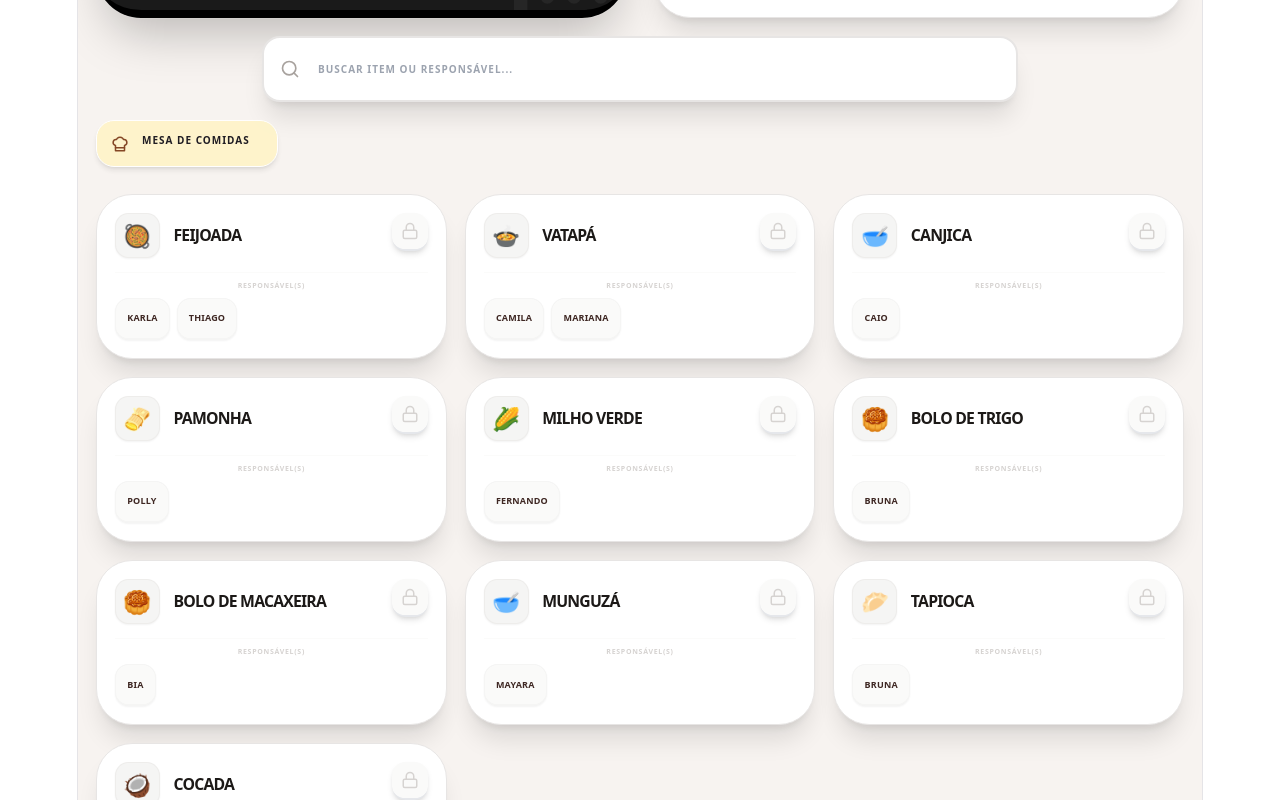
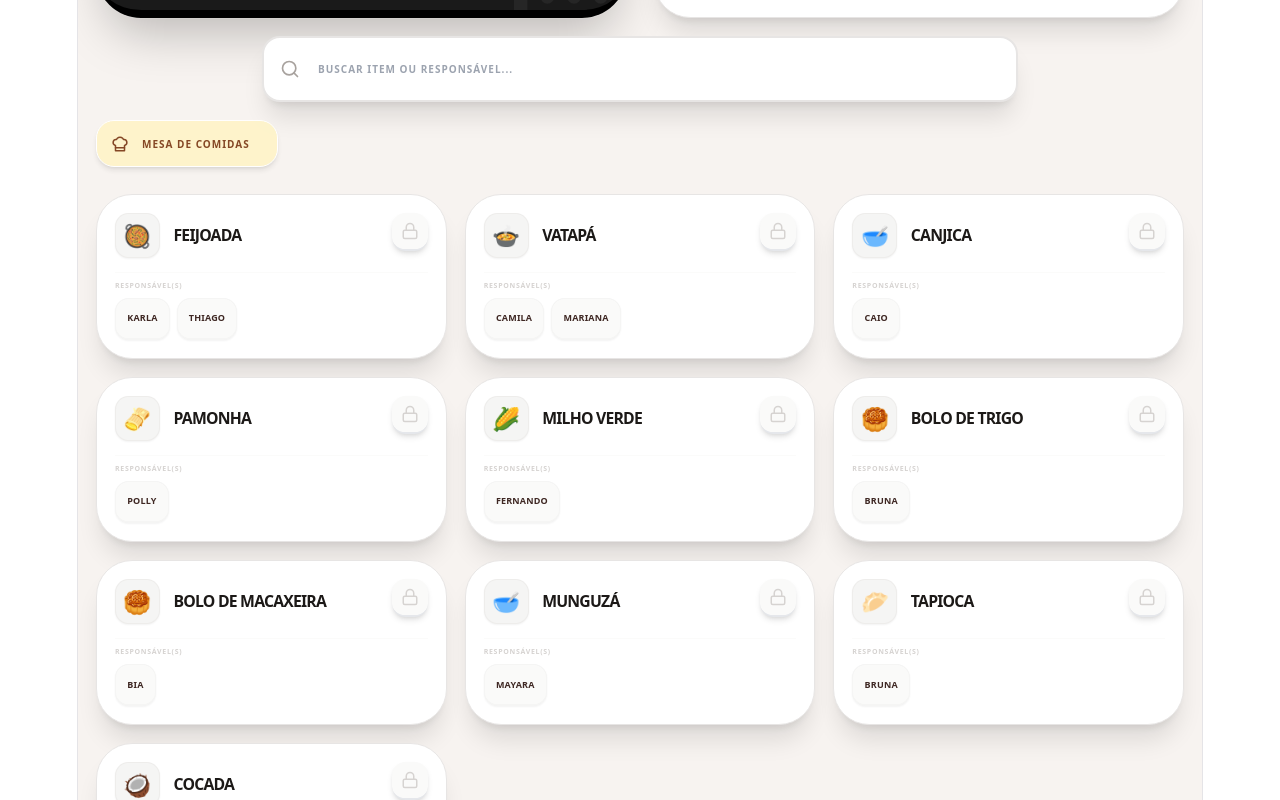
Before and after one commit to camisarp/obrigacao-pretos-velhos, a React (Vite) app: page / in a window 1280 px wide. Shown: the part 1240-2040 px from the top of the page. Built offline with nearby package versions, Linux system fonts and the light colour scheme; no server answers.

Commit message:
fix: corrige contraste dos títulos e alinhamento do relatório

```diff
--- a/src/App.tsx
+++ b/src/App.tsx
@@ -413,7 +413,7 @@ const App = () => {
 
   const reportText = useMemo(() => {
     let report = `Ilè Asè Ôgún Méjèje ty Ộ'ṣun Íjimú\n`;
-    report += `Bàbálórìṣà Geraldo Nunes da Rocha\n`;
+    report += `Bàbálórìṣà Geraldo Nunes da Rocha\n\n`;
     report += `RELATÓRIO FINAL - OBRIGAÇÃO PRETOS VELHOS 2025\n`;
     report += `--------------------------------------------------\n\n`;
     report += `👥 PRESENÇA TOTAL: ${totalParticipants} PESSOAS\n`;
@@ -482,7 +482,7 @@ const App = () => {
         <head>
           <title>Relatório - Obrigação Pretos Velhos</title>
           <style>
-            body { font-family: 'Courier New', Courier, monospace; padding: 40px; line-height: 1.5; font-size: 13px; color: #333; white-space: pre-wrap; }
+            body { font-family: 'Courier New', Courier, monospace; padding: 40px; line-height: 1.5; font-size: 13px; color: #333; white-space: pre-wrap; text-align: left; }
             @media print { @page { margin: 15mm; } }
           </style>
         </head>
@@ -636,7 +636,7 @@ const App = () => {
     return (
       <div className="min-h-screen bg-[#f7f3f0] flex flex-col items-center justify-center p-10 space-y-4">
         <Loader2 className="animate-spin text-amber-600" size={48} />
-        <p className="font-black text-[10px] text-stone-400 uppercase tracking-[0.2em]">Conectando à Zeladoria...</p>
+        <p className="font-black text-[10px] text-stone-400 uppercase tracking-[0.2em]">Conectando ao Ilè...</p>
       </div>
     );
   }
@@ -1140,7 +1140,7 @@ const App = () => {
                 </button>
               </div>
             </div>
-            <div id="report-content" className="flex-1 overflow-y-auto p-8 font-mono text-[11px] text-stone-800 leading-relaxed whitespace-pre-wrap select-text bg-white">
+            <div id="report-content" className="flex-1 overflow-y-auto p-8 font-mono text-[11px] text-stone-800 leading-relaxed whitespace-pre-wrap select-text bg-white text-left">
               {reportText}
             </div>
             <div className="p-4 border-t border-stone-50 bg-stone-50/50 flex flex-col items-center">
@@ -1183,14 +1183,14 @@ const Section = ({
 }) => (
   items.length > 0 && (
     <div className="mb-8 w-full">
-      <div className={`flex items-center gap-3 mb-6 p-3 rounded-2xl ${color} ${bgColor} w-fit pr-6 shadow-md border border-white opacity-90`}>
-        <Icon size={18} />
-        <h2 className="text-[10px] font-black uppercase tracking-widest leading-none">{title}</h2>
+      <div className={`flex items-center gap-3 mb-6 p-3 rounded-2xl ${color} ${bgColor} w-fit pr-6 shadow-md border border-white opacity-90 text-left`}>
+        <Icon size={18} className="shrink-0" />
+        <p className="text-[10px] font-black uppercase tracking-widest leading-none text-current">{title}</p>
       </div>
 
       <div className="grid grid-cols-1 md:grid-cols-2 lg:grid-cols-3 gap-4 items-start">
         {items.map((i, idx) => (
-          <div key={idx} className="p-4 rounded-[2rem] bg-white border border-stone-200 shadow-xl hover:shadow-2xl group hover:border-amber-200 transition-all flex flex-col justify-between">
+          <div key={idx} className="p-4 rounded-[2rem] bg-white border border-stone-200 shadow-xl hover:shadow-2xl group hover:border-amber-200 transition-all flex flex-col justify-between text-left">
             <div>
               <div className="flex items-start justify-between mb-3">
                 <div className="flex items-center gap-3">
@@ -1212,7 +1212,7 @@ const Section = ({
               </div>
 
               <div className="pt-2 border-t border-stone-50/80">
-                <p className="text-[7px] font-black uppercase text-stone-300 tracking-widest mb-2 leading-none">RESPONSÁVEL(S)</p>
+                <p className="text-[7px] font-black uppercase text-stone-300 tracking-widest mb-2 leading-none text-left w-full">RESPONSÁVEL(S)</p>
                 <div className="flex flex-wrap gap-1.5">
                   {i.people.map((p, pIdx) => (
                     <div key={pIdx} className="bg-stone-50 border border-stone-100 px-2.5 py-1.5 rounded-xl flex items-center gap-2 shadow-sm border-b-2">
```
